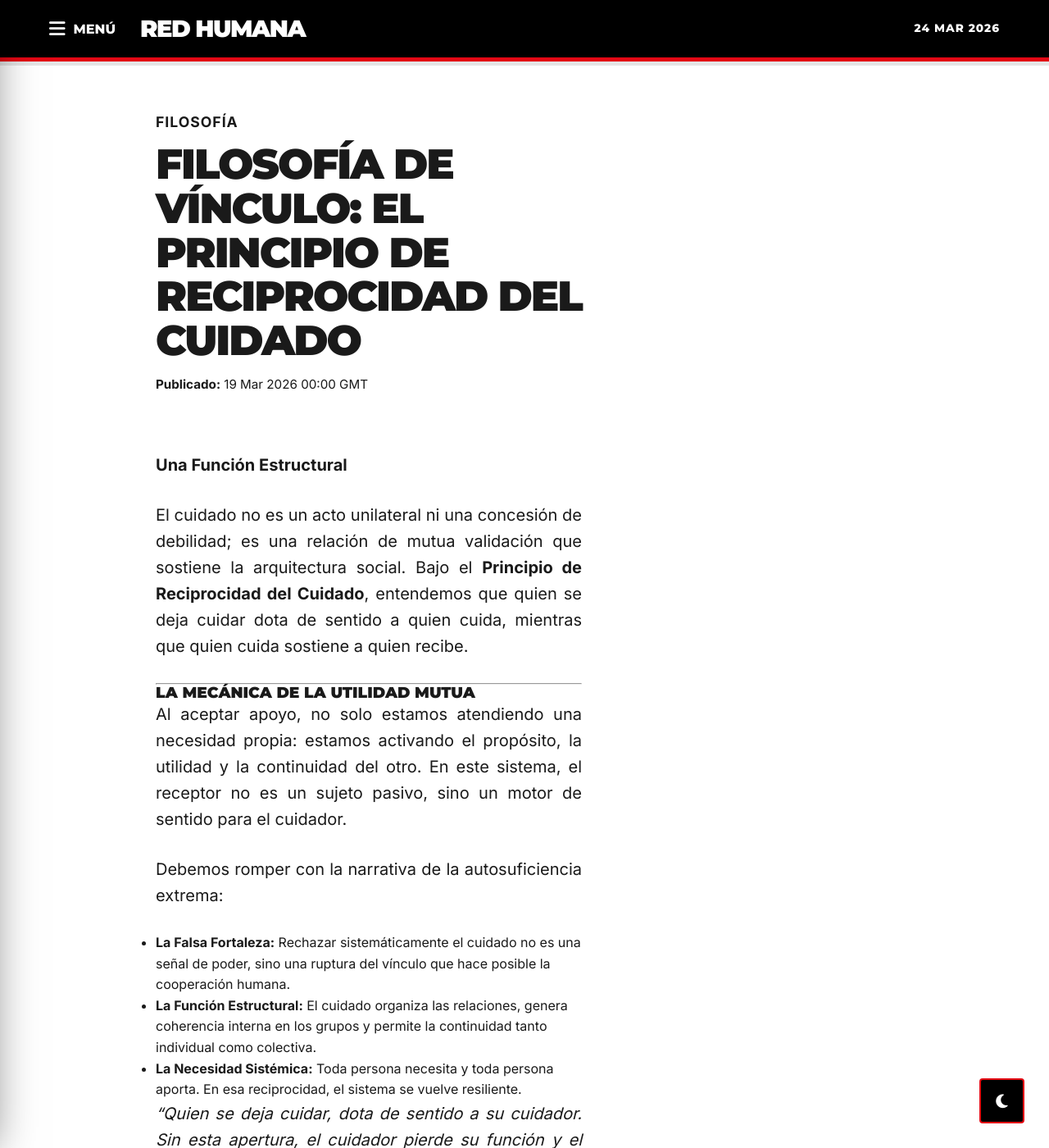
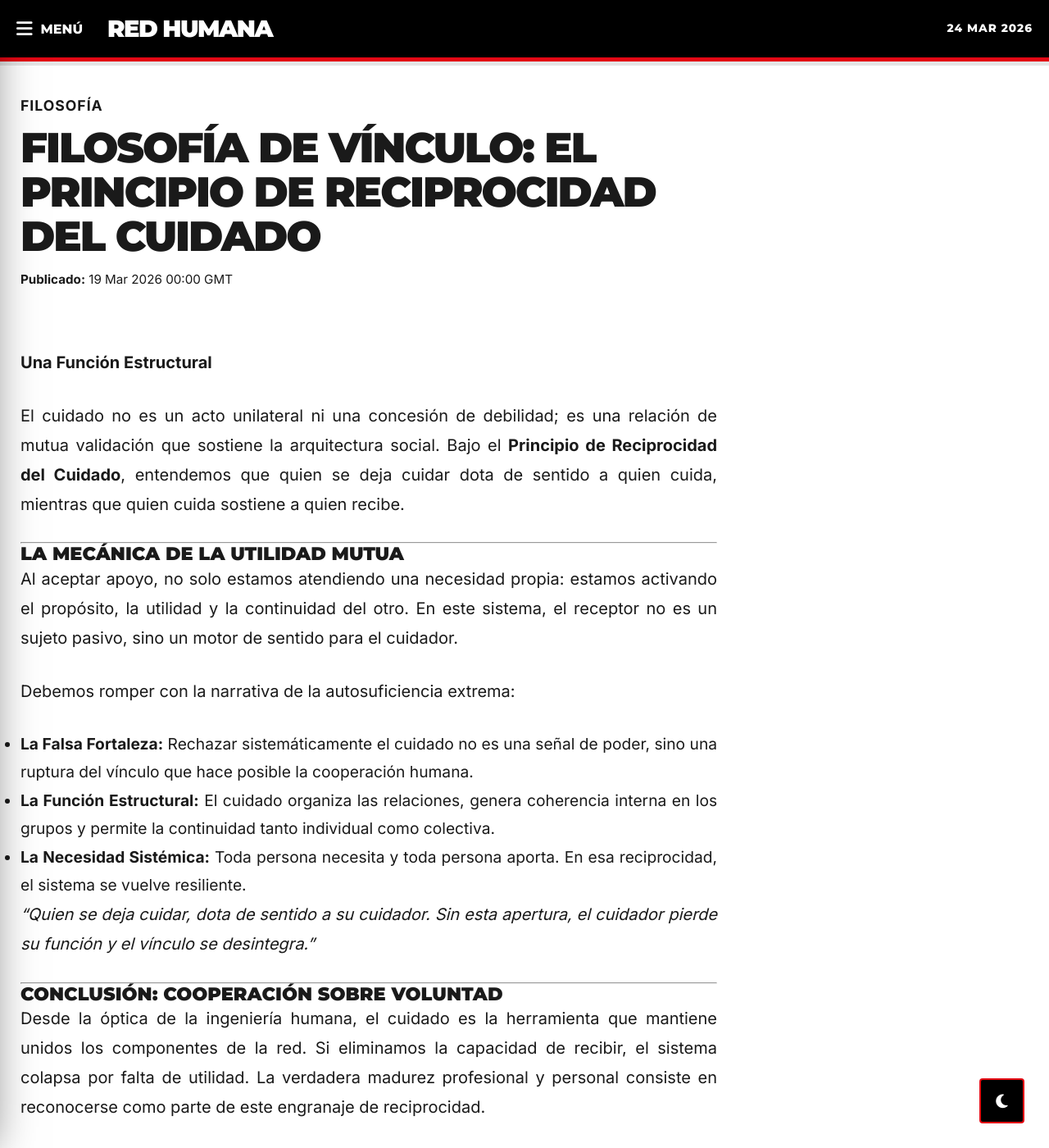
Before and after one commit to cafrhein/muro, a Jekyll site: the page built from _posts/2026-03-19-filosofia-de-vinculo.md, in a window 1280 px wide and 1400 px high. Shown: the whole window at 82% size. Built offline with Jekyll 4.4.1, drawn with Linux system fonts in a browser that asks for light colours.

Commit message:
Update default.html

```diff
--- a/_layouts/default.html
+++ b/_layouts/default.html
@@ -20,18 +20,25 @@
             color: var(--rt-text, #1a1a1a);
             margin: 0;
             padding: 0;
+            overflow-x: hidden;
         }
         h1, h2, h3, .rt-logo {
             font-family: 'Montserrat', sans-serif !important;
             font-weight: 900 !important;
             text-transform: uppercase;
         }
+        /* Ajuste de lectura para posts individuales */
+        .post-body {
+            text-align: justify;
+            line-height: 1.8;
+            font-size: 1.2rem;
+        }
     </style>
 </head>
 <body>
 
     <header class="fb-header" style="background: #000; height: 75px; border-bottom: 5px solid #e30613; position: sticky; top: 0; z-index: 2000; display: flex; align-items: center;">
-        <div style="max-width: 1200px; margin: 0 auto; width: 100%; padding: 0 20px; display: flex; justify-content: space-between; align-items: center;">
+        <div style="max-width: 1400px; margin: 0 auto; width: 100%; padding: 0 20px; display: flex; justify-content: space-between; align-items: center;">
 
             <div style="display: flex; align-items: center; gap: 30px;">
                 <button id="menu-toggle" style="background: none; border: none; color: #fff; font-family: 'Montserrat', sans-serif; font-weight: 800; text-transform: uppercase; cursor: pointer; font-size: 1rem; display: flex; align-items: center; gap: 10px;">
@@ -70,14 +77,14 @@
     </nav>
     <div id="menu-overlay" style="position: fixed; top: 0; left: 0; width: 100%; height: 100%; background: rgba(0,0,0,0.85); z-index: 2900; display: none; backdrop-filter: blur(4px);"></div>
 
-    <div class="fb-container" style="max-width: 950px; margin: 60px auto; padding: 0 25px; min-height: 70vh;">
+    <div class="fb-container" style="max-width: 1400px; margin: 40px auto; padding: 0 25px; min-height: 70vh;">
         <main class="fb-center" style="width: 100%;">
             {{ content }}
         </main>
     </div>
 
     <footer style="background: #000; color: #fff; padding: 80px 20px; border-top: 8px solid #e30613; margin-top: 120px; text-align: center;">
-        <div style="max-width: 850px; margin: 0 auto;">
+        <div style="max-width: 1000px; margin: 0 auto;">
             <blockquote style="margin: 0 0 40px 0; padding: 0;">
                 <p style="font-family: 'Montserrat', sans-serif; font-weight: 800; font-size: 1.8rem; font-style: italic; line-height: 1.2; color: #fff;">
                     "Quien se deja cuidar, dota de sentido a su cuidador."
@@ -112,7 +119,8 @@
             let winScroll = document.body.scrollTop || document.documentElement.scrollTop;
             let height = document.documentElement.scrollHeight - document.documentElement.clientHeight;
             let scrolled = (winScroll / height) * 100;
-            document.getElementById("progress-bar").style.width = scrolled + "%";
+            const pb = document.getElementById("progress-bar");
+            if (pb) pb.style.width = scrolled + "%";
         };
 
         // Lógica de Modo Oscuro
```
